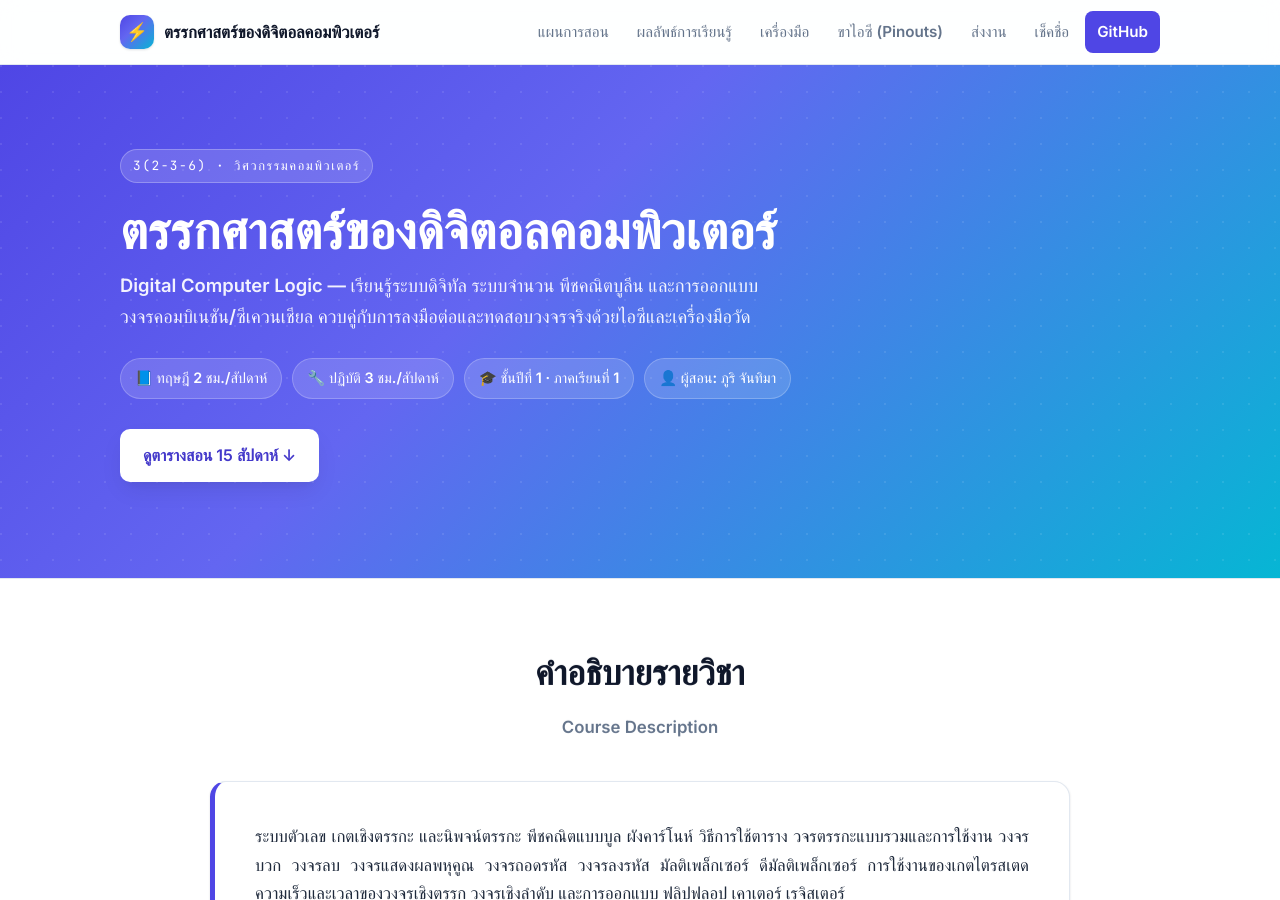
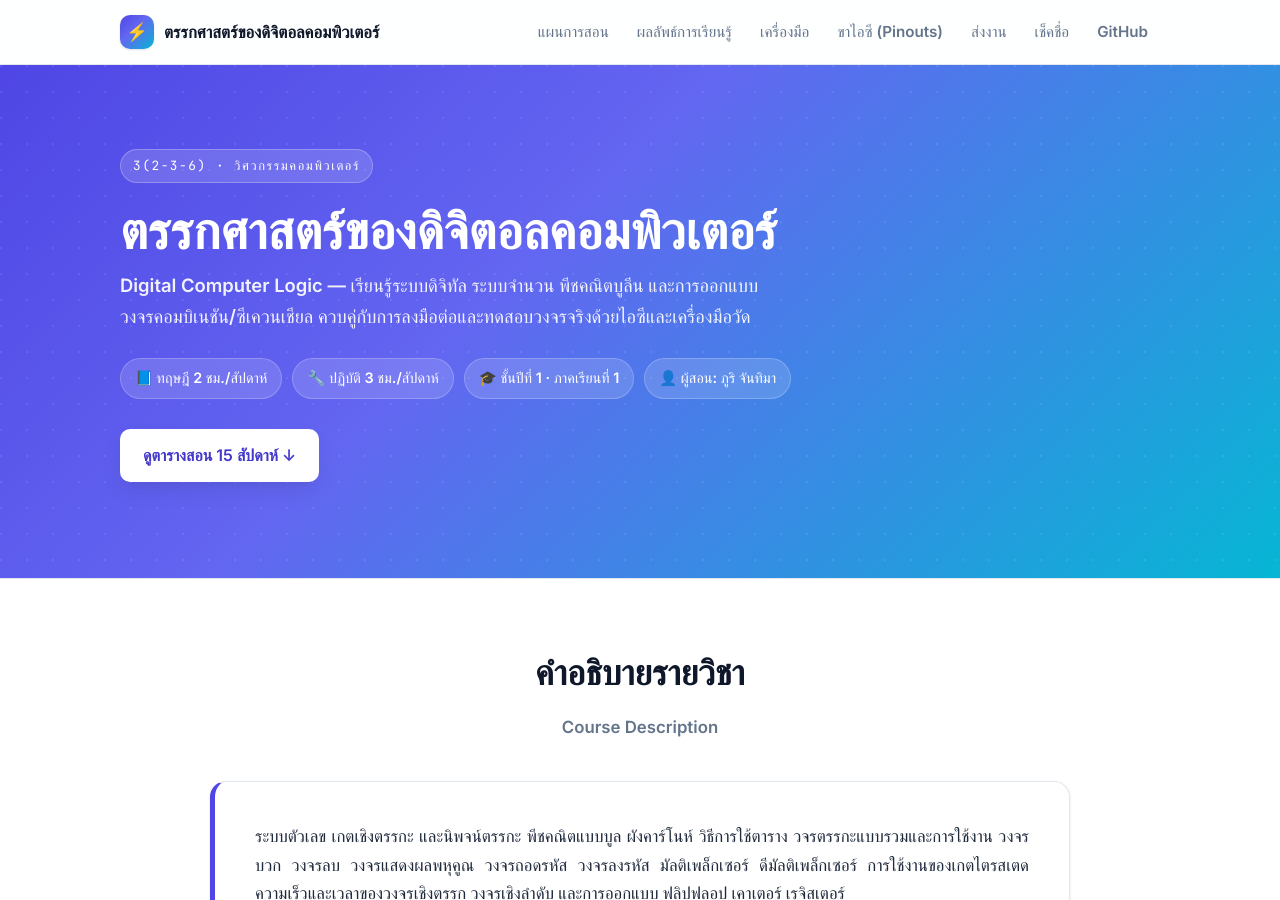
Before and after one commit to alfaXphoori/DigitalComputer, a Jekyll site: the page built from index.html, in a window 1280 px wide and 900 px high. Built offline with Jekyll 4.4.1, drawn with Linux system fonts in a browser that asks for light colours; some web fonts are replaced.

Commit message:
chore(site): remove background color from GitHub header link

```diff
--- a/_includes/header.html
+++ b/_includes/header.html
@@ -12,7 +12,7 @@
       <a href="{{ '/labs/ic-pinouts.html' | relative_url }}">ขาไอซี (Pinouts)</a>
       <a href="{{ '/submit-work.html' | relative_url }}">ส่งงาน</a>
       <a href="{{ '/check-in.html' | relative_url }}">เช็คชื่อ</a>
-      <a class="cta" href="https://github.com/{{ site.repository }}" target="_blank" rel="noopener">GitHub</a>
+      <a href="https://github.com/{{ site.repository }}" target="_blank" rel="noopener">GitHub</a>
     </nav>
   </div>
 </header>
```
